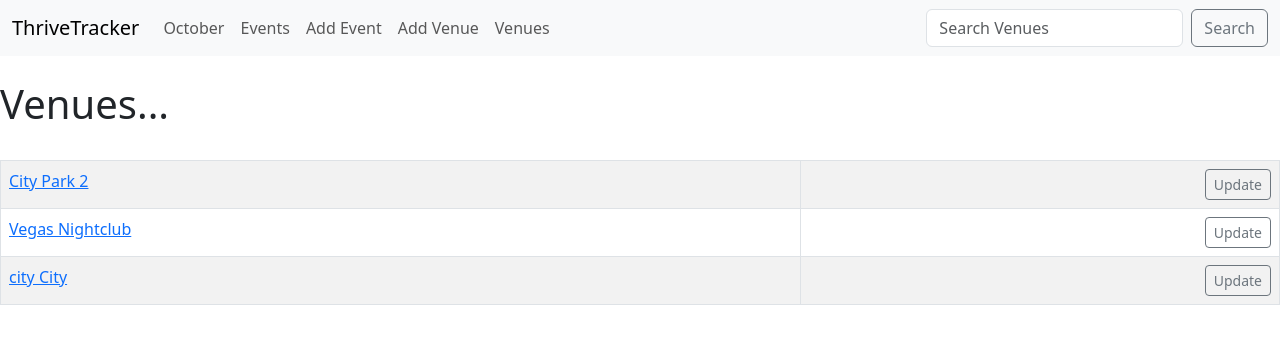
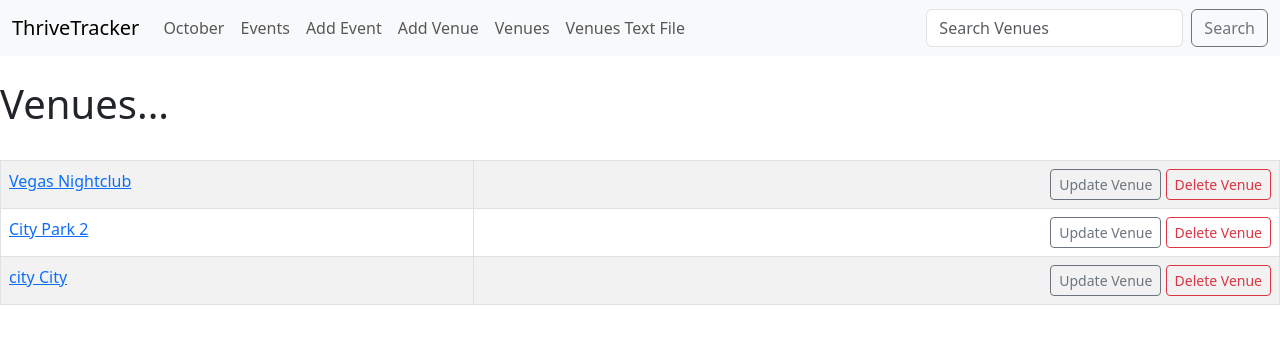
Before and after one commit to Duncan-Wood/ThriveTracker, a Django app: page /list_venues in a window 1280 px wide. Shown: the top 344 px of the page. Run offline with Django 4.2, Linux system fonts and the light colour scheme; data comes from the database, SQL or seed files in the repository; both versions use the stored data as it was after the commit.

Commit message:
discussed how to output database info into file. It could be any file type, but we used txt

```diff
--- a/New-Django/thrivetracker_app/addiction_calendar/templates/addiction_events/events_list.html
+++ b/New-Django/thrivetracker_app/addiction_calendar/templates/addiction_events/events_list.html
@@ -32,6 +32,7 @@
       </div>
       <div class="card-footer text-muted">
         <a href="{% url 'update-event' event.id %}" class='btn btn-outline-secondary btn-sm'>Update Event</a>
+        <a href="{% url 'delete-event' event.id %}" class='btn btn-outline-danger btn-sm'>Delete Event</a>
     </div>
     </div>
     <br/>
--- a/New-Django/thrivetracker_app/addiction_calendar/templates/addiction_events/navbar.html
+++ b/New-Django/thrivetracker_app/addiction_calendar/templates/addiction_events/navbar.html
@@ -10,7 +10,7 @@
             <a class="nav-link" href="{%url 'home' '2023' 'October'%}">October</a>
           </li>
           <li class="nav-item">
-            <a class="nav-link" href="{%url 'events_list'%}">Events</a>
+            <a class="nav-link" href="{%url 'events-list'%}">Events</a>
           </li>
           <li class="nav-item">
             <a class="nav-link" href="{%url 'add-event'%}">Add Event</a>
@@ -20,6 +20,9 @@
           </li>
           <li class="nav-item">
             <a class="nav-link" href="{%url 'list-venues'%}">Venues</a>
+          </li>
+          <li class="nav-item">
+            <a class="nav-link" href="{%url 'venue-text'%}">Venues Text File</a>
           </li>
 
         </ul>
--- a/New-Django/thrivetracker_app/addiction_calendar/templates/addiction_events/venues.html
+++ b/New-Django/thrivetracker_app/addiction_calendar/templates/addiction_events/venues.html
@@ -10,7 +10,8 @@
                     <a href="{% url 'show-venue' venue.id %}"> {{ venue }}</a>
                 </td>
                 <td align='right'>
-                    <a href="{% url 'update-venue' venue.id %}" class='btn btn-outline-secondary btn-sm'>Update</a>
+                    <a href="{% url 'update-venue' venue.id %}" class='btn btn-outline-secondary btn-sm'>Update Venue</a>
+                    <a href="{% url 'delete-venue' venue.id %}" class='btn btn-outline-danger btn-sm'>Delete Venue</a>
                 </td>
             </tr>
         {% endfor %}
--- a/New-Django/thrivetracker_app/addiction_calendar/urls.py
+++ b/New-Django/thrivetracker_app/addiction_calendar/urls.py
@@ -4,7 +4,7 @@ from . import views
 urlpatterns = [
     path('', views.home, name="home"),
     path('<int:year>/<str:month>/', views.home, name="home"),
-    path('events', views.all_events, name="events_list"),
+    path('events', views.all_events, name="events-list"),
     path('add_venue', views.add_venue, name="add-venue"),
     path('list_venues', views.list_venues, name='list-venues'),
     path('show_venue/<venue_id>', views.show_venue, name='show-venue'),
@@ -12,4 +12,7 @@ urlpatterns = [
     path('update_venue/<venue_id>', views.update_venue, name='update-venue'),
     path('update_event/<event_id>', views.update_event, name='update-event'),
     path('add_event', views.add_event, name="add-event"),
+    path('delete_event/<event_id>', views.delete_event, name='delete-event'),
+    path('delete_venue/<venue_id>', views.delete_venue, name='delete-venue'),
+    path('venue_text', views.venue_text, name='venue-text')
 ]
--- a/New-Django/thrivetracker_app/addiction_calendar/views.py
+++ b/New-Django/thrivetracker_app/addiction_calendar/views.py
@@ -2,9 +2,39 @@ from django.shortcuts import render, redirect
 import calendar
 from calendar import HTMLCalendar
 from datetime import datetime
-from django.http import HttpResponseRedirect
+from django.http import HttpResponseRedirect, HttpResponse
 from .models import Event, Venue
 from .forms import VenueForm, EventForm
+
+#generate a text file venue list
+def venue_text(request):
+    response = HttpResponse(content_type='text/plain')
+    response['Content-Disposition'] = 'attatchment; filename=venues.txt'
+    # designate the model
+    venues = Venue.objects.all()
+    #create blank list
+    lines = []
+    # loop through and output
+    for venue in venues:
+        lines.append(f'{venue.name}\n{venue.address}\n{venue.zip_code}\n{venue.phone}\n{venue.web}\n{venue.email_address}\n\n')
+
+    # lines = ["This is line 1\n",
+    #          "This is line 2\n",
+    #          "This is line 3\n"]
+
+    # # write to text file
+    response.writelines(lines)
+    return response
+
+def delete_venue(request, venue_id):
+    venue = Venue.objects.get(pk=venue_id)
+    venue.delete()
+    return redirect('list-venues')
+
+def delete_event(request, event_id):
+    event = Event.objects.get(pk=event_id)
+    event.delete()
+    return redirect('events-list')
 
 def add_event(request):
     submitted = request.GET.get('submitted', False)
@@ -27,7 +57,7 @@ def update_event(request, event_id):
     form = EventForm(request.POST or None, instance=event)
     if form.is_valid():
         form.save()
-        return redirect('events_list')
+        return redirect('events-list')
     return render(request, 'addiction_events/update_event.html',
         {'event': event, 'form': form})
 
@@ -57,7 +87,7 @@ def show_venue(request, venue_id):
         {'venue': venue})
 
 def list_venues(request):
-    venue_list = Venue.objects.all()
+    venue_list = Venue.objects.all().order_by('?')
     return render(request, 'addiction_events/venues.html',
         {'venue_list': venue_list})
 
@@ -78,7 +108,7 @@ def add_venue(request):
     return render(request, 'addiction_events/add_venue.html', context)
 
 def all_events(request):
-    events_list = Event.objects.all()
+    events_list = Event.objects.all().order_by('event_date', 'name')
     return render(request, 'addiction_events/events_list.html',
             {'events_list': events_list})
 
```
Also changed, not shown: New-Django/thrivetracker_app/db.sqlite3.
